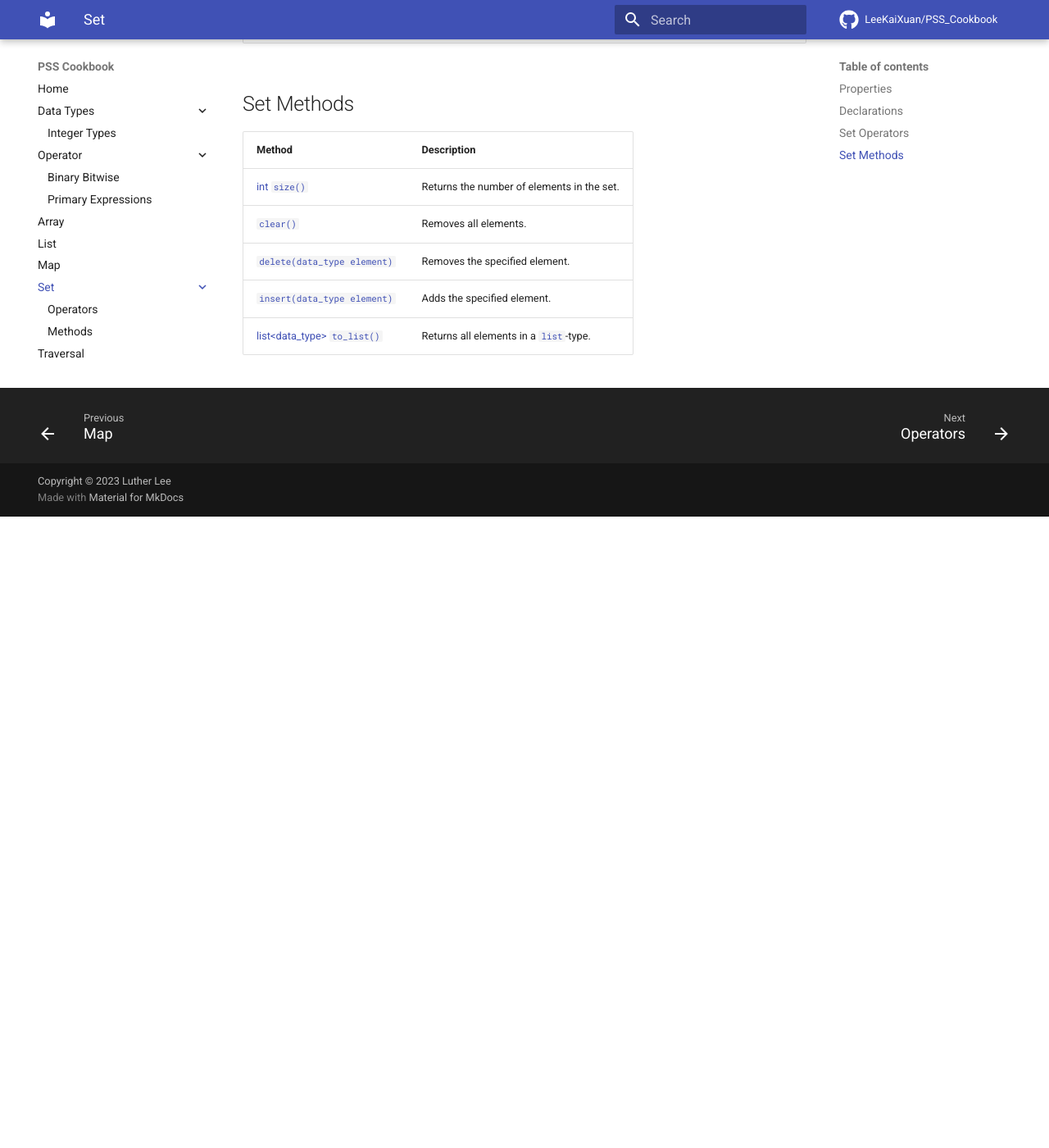
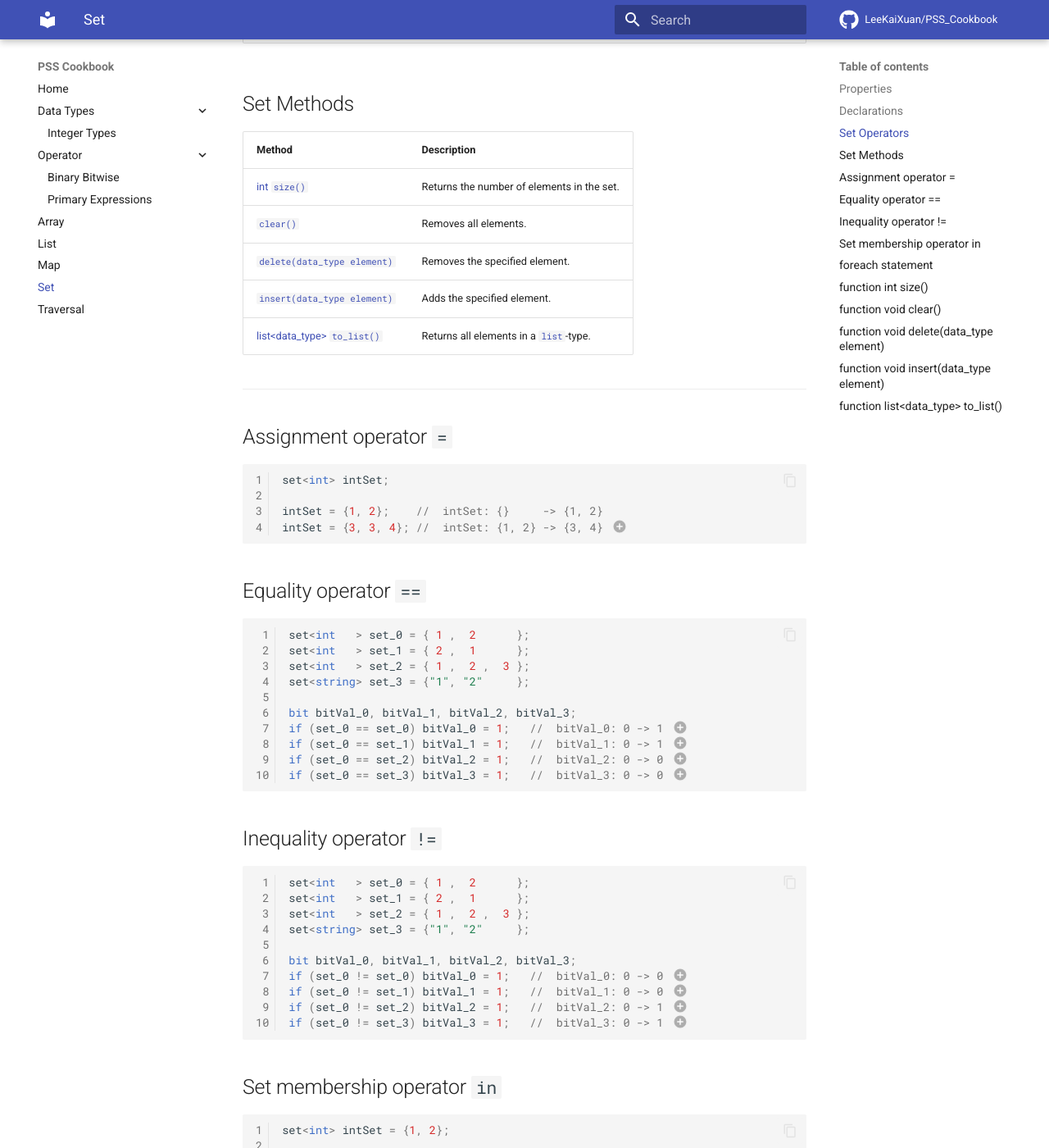
Before and after one commit to LeeKaiXuan/PSS_CookBook, an MkDocs documentation site: the page built from docs/Set/index.md, in a window 1280 px wide and 1400 px high, scrolled down 956 px. Shown: the whole window at 82% size. Built offline with MkDocs 1.6.1 and Material for MkDocs 9.7.7, drawn with Linux system fonts in a browser that asks for light colours; comment, search, counter and statistics services are not loaded; before the commit the page ends 1586 px from its top, so only the background shows below that; some of the changed text lies outside the part shown.

Commit message:
[PSSv2.1/7.9.5 Sets] Refactor "Operators" and "Methods" to "Declarations" page

````diff
--- a/docs/Set/index.md
+++ b/docs/Set/index.md
@@ -47,19 +47,141 @@ description: PSSv2.1/7.9.5 Sets
     ```
 
 ## Set Operators
-| Operator                                                                  | Description                                                                                                                                   |
-| :------------------------------------------------------------------------ | :-------------------------------------------------------------------------------------------------------------------------------------------- |
-| [`=`](Operators.md#set_operators_assignment "Assignment operator `=`")    | Creates a copy of the set-type expression on the RHS and assigns it to the set on the LHS.                                                    |
-| [`==`](Operators.md#set_operators_equality "Equality operator `==`")      | Evaluates to *true* if all elements are equal.                                                                                                |
-| [`!=`](Operators.md#set_operators_inequality "Inequality operator `!=`")  | Evaluates to *true* if not all elements are equal.                                                                                            |
-| [`in`](Operators.md#set_operators_in "Set membership operator `in`")      | It evaluates to *true* if the element specified on the left of the operator exists in the **set** collection on the right of the operator.    |
-| [`foreach`](Operators.md#set_operators_foreach "`foreach` statement")     | The foreach statement can be applied to a set to iterate over the set elements.                                                               |
+| Operator                                                      | Description                                                                                                                                   |
+| :------------------------------------------------------------ | :-------------------------------------------------------------------------------------------------------------------------------------------- |
+| [`=`](index.md#set_assignment "Assignment operator `=`")      | Creates a copy of the set-type expression on the RHS and assigns it to the set on the LHS.                                                    |
+| [`==`](index.md#set_equality "Equality operator `==`")        | Evaluates to *true* if all elements are equal.                                                                                                |
+| [`!=`](index.md#set_inequality "Inequality operator `!=`")    | Evaluates to *true* if not all elements are equal.                                                                                            |
+| [`in`](index.md#set_in "Set membership operator `in`")        | It evaluates to *true* if the element specified on the left of the operator exists in the **set** collection on the right of the operator.    |
+| [`foreach`](index.md#set_foreach "`foreach` statement")       | The foreach statement can be applied to a set to iterate over the set elements.                                                               |
 
 ## Set Methods
-| Method                                                                                                            | Description                                                       |
-| :---------------------------------------------------------------------------------------------------------------- | :---------------------------------------------------------------- |
-| [int `size()`](Methods.md#set_methods_size "function int `size()`")                                               | Returns the number of elements in the set.                        |
-| [`clear()`](Methods.md#set_methods_clear "function void `clear()`")                                               | Removes all elements.                                             |
-| [`delete(data_type element)`](Methods.md#set_methods_delete "function void `delete(data_type element)`")          | Removes the specified element.                                    |
-| [`insert(data_type element)`](Methods.md#set_methods_insert "function void `insert(data_type element)`")          | Adds the specified element.                                       |
-| [list&lt;data_type&gt; `to_list()`](Methods.md#set_methods_to_list "function list&lt;data_type&gt; `to_list()`")  | Returns all elements in a [`list`](../List/index.md#list)-type.   |
+| Method                                                                                                    | Description                                                       |
+| :-------------------------------------------------------------------------------------------------------- | :---------------------------------------------------------------- |
+| [int `size()`](index.md#set_size "function int `size()`")                                                 | Returns the number of elements in the set.                        |
+| [`clear()`](index.md#set_clear "function void `clear()`")                                                 | Removes all elements.                                             |
+| [`delete(data_type element)`](index.md#set_delete "function void `delete(data_type element)`")            | Removes the specified element.                                    |
+| [`insert(data_type element)`](index.md#set_insert "function void `insert(data_type element)`")            | Adds the specified element.                                       |
+| [list&lt;data_type&gt; `to_list()`](index.md#set_to_list "function list&lt;data_type&gt; `to_list()`")    | Returns all elements in a [`list`](../List/index.md#list)-type.   |
+
+---
+
+## Assignment operator `=` {#set_assignment}
+```sv linenums="1"
+set<int> intSet;
+
+intSet = {1, 2};    //  intSet: {}     -> {1, 2}
+intSet = {3, 3, 4}; //  intSet: {1, 2} -> {3, 4} (1)
+```
+
+1. Same element will appear only once.
+
+## Equality operator `==` {#set_equality}
+```sv linenums="1"
+set<int   > set_0 = { 1 ,  2      };
+set<int   > set_1 = { 2 ,  1      };
+set<int   > set_2 = { 1 ,  2 ,  3 };
+set<string> set_3 = {"1", "2"     };
+
+bit bitVal_0, bitVal_1, bitVal_2, bitVal_3;
+if (set_0 == set_0) bitVal_0 = 1;   //  bitVal_0: 0 -> 1 (1)
+if (set_0 == set_1) bitVal_1 = 1;   //  bitVal_1: 0 -> 1 (2)
+if (set_0 == set_2) bitVal_2 = 1;   //  bitVal_2: 0 -> 0 (3)
+if (set_0 == set_3) bitVal_3 = 1;   //  bitVal_3: 0 -> 0 (4)
+```
+
+1. Equalize **size**, **type**, and all elements.
+2. Equalize **size**, **type**, and all elements in different order.
+3. Inequalize **size**.
+4. Inequalize **type**.
+
+## Inequality operator `!=` {#set_inequality}
+```sv linenums="1"
+set<int   > set_0 = { 1 ,  2      };
+set<int   > set_1 = { 2 ,  1      };
+set<int   > set_2 = { 1 ,  2 ,  3 };
+set<string> set_3 = {"1", "2"     };
+
+bit bitVal_0, bitVal_1, bitVal_2, bitVal_3;
+if (set_0 != set_0) bitVal_0 = 1;   //  bitVal_0: 0 -> 0 (1)
+if (set_0 != set_1) bitVal_1 = 1;   //  bitVal_1: 0 -> 0 (2)
+if (set_0 != set_2) bitVal_2 = 1;   //  bitVal_2: 0 -> 1 (3)
+if (set_0 != set_3) bitVal_3 = 1;   //  bitVal_3: 0 -> 1 (4)
+```
+
+1. Equalize **size**, **type**, and all elements.
+2. Equalize **size**, **type**, and all elements in different order.
+3. Inequalize **size**.
+4. Inequalize **type**.
+
+## Set membership operator `in` {#set_in}
+```sv linenums="1"
+set<int> intSet = {1, 2};
+
+bit bitVal_0, bitVal_1, bitVal_2;
+if (1   in intSet) bitVal_0 = 1;    //  bitVal_0: 0 -> 1
+if (3   in intSet) bitVal_1 = 1;    //  bitVal_1: 0 -> 0
+if ("1" in intSet) bitVal_2 = 1;    //  bitVal_2: 0 -> 0
+```
+
+## `foreach` statement {#set_foreach}
+```sv linenums="1"
+set<int> intSet = {1, 2};
+
+int sum = 0;
+foreach (i:intSet) {
+    sum += i;   //  sum: 0 -> 3
+}
+```
+
+???+ Warning
+    For `set`-type, *index variable* of `foreach` statament should **NOT** be used to specify `set` elements.
+    ```sv linenums="1"
+    foreach (intSet[i]) {}  //  ILLEGAL
+    ```
+
+---
+
+## function int `size()` {#set_size}
+```sv linenums="1"
+set<int> intSet = {1, 2};
+
+int intVal = intSet.size(); //  intVal: 0 -> 2
+```
+
+## function void `clear()` {#set_clear}
+```sv linenums="1"
+set<int> intSet = {1, 2};
+
+intSet.clear(); // intSet: {1, 2} -> {}
+```
+
+## function void `delete(data_type element)` {#set_delete}
+```sv linenums="1"
+set<int> intSet = {1, 2};
+
+intSet.delete( 2 ); //  intSet: {1, 2} -> {1}
+intSet.delete( 3 ); //  ILLEGAL (1)
+intSet.delete("1"); //  ILLEGAL (2)
+```
+
+1. The *element* is not exist in the set.
+2. Data type of the *element* is not same as the set.
+
+## function void `insert(data_type element)` {#set_insert}
+```sv linenums="1"
+set<int> intSet = {1, 2};
+
+intSet.insert( 3 ); //  intSet: {1, 2}    -> {1, 2, 3}
+intSet.insert( 2 ); //  intSet: {1, 2, 3} -> {1, 2, 3}
+intSet.insert("4"); //  ILLEGAL (1)
+```
+
+1. Data type of the *element* is not same as the set.
+
+## function list&lt;data_type&gt; `to_list()` {#set_to_list}
+```sv linenums="1"
+set<int> intSet = {1, 2};
+
+list<int> intList = intSet.to_list();   //  intList: {} -> {1, 2}
+```
--- a/mkdocs.yml
+++ b/mkdocs.yml
@@ -86,8 +86,6 @@ nav:
     - Map/index.md
   - Set:
     - Set/index.md
-    - Operators: Set/Operators.md
-    - Methods: Set/Methods.md
   - Traversal:
     - Traversal/index.md
 
````
Also changed, not shown: docs/Set/Methods.md (deleted, +0 -50 lines), docs/Set/Operators.md (deleted, +0 -77 lines).
